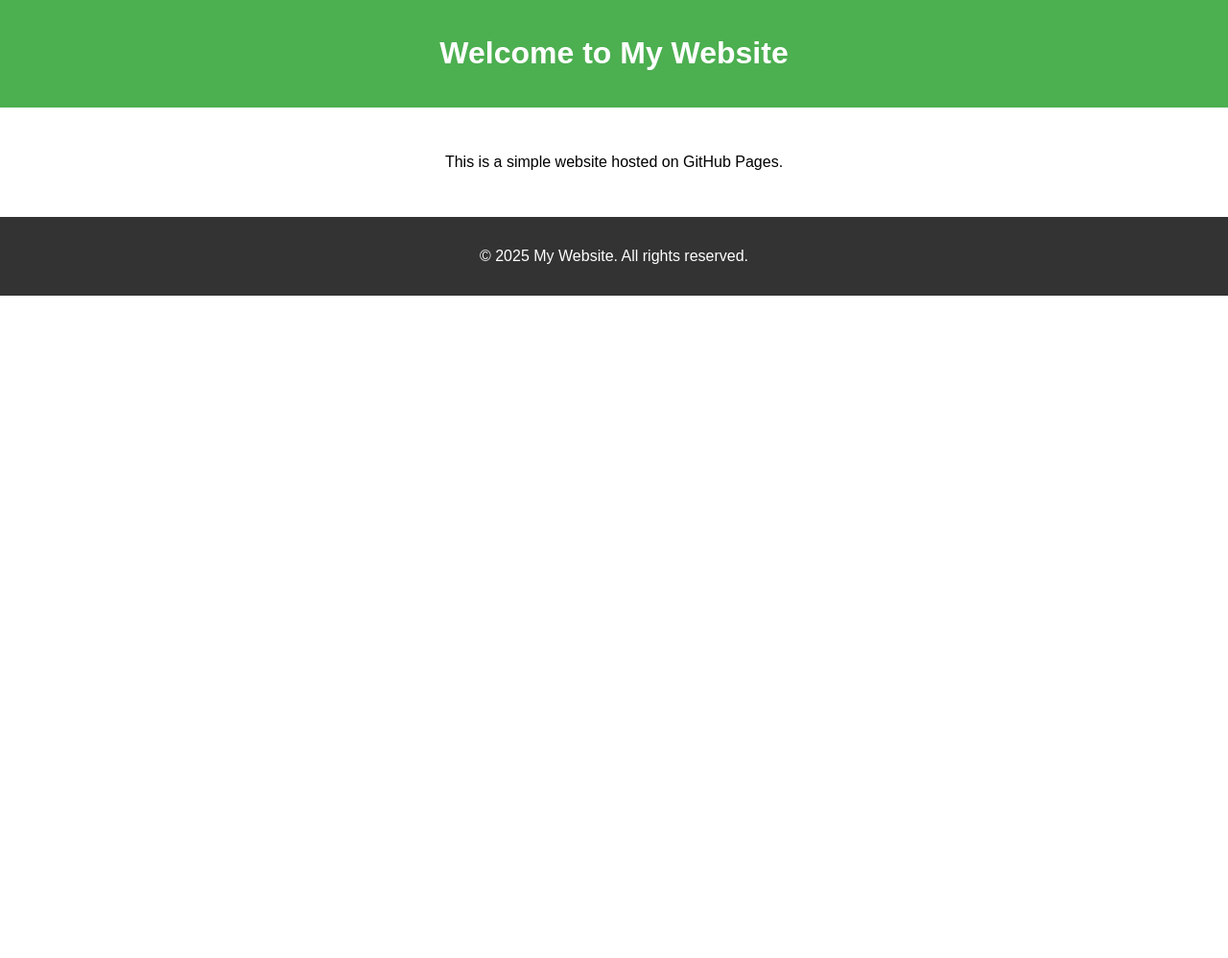
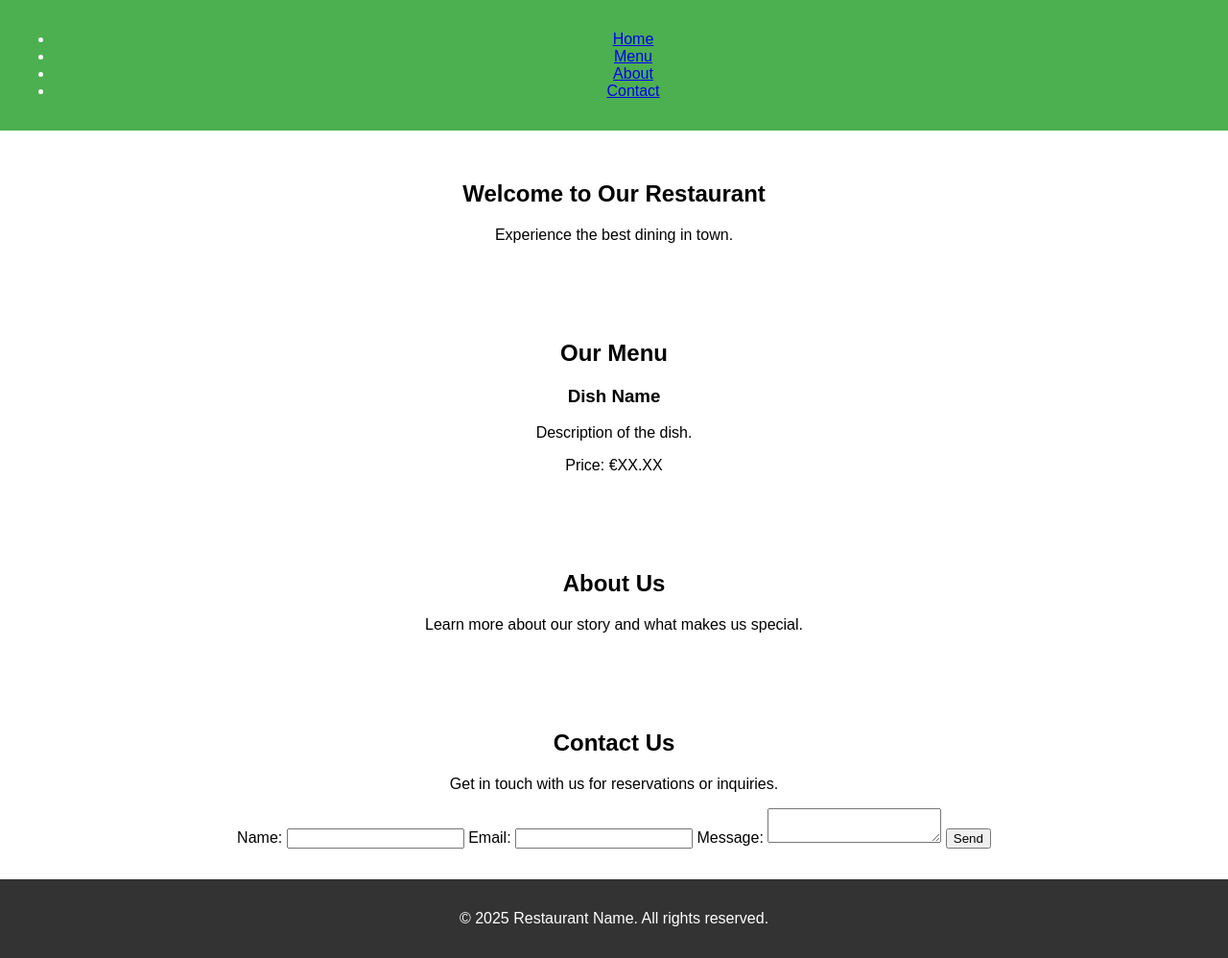
Before and after one commit to vtkuiper/my-website, a plain HTML site: page index.html in a window 1280 px wide. Shown: the whole page at 96% size. Before the commit the page ends 800 px from the top, so only its background shows below. Drawn offline with Linux system fonts and the light colour scheme.

Commit message:
Update index.html

```diff
--- a/index.html
+++ b/index.html
@@ -3,18 +3,52 @@
 <head>
     <meta charset="UTF-8">
     <meta name="viewport" content="width=device-width, initial-scale=1.0">
-    <title>My Website</title>
+    <title>Restaurant Website</title>
     <link rel="stylesheet" href="styles.css">
 </head>
 <body>
     <header>
-        <h1>Welcome to My Website</h1>
+        <nav>
+            <ul>
+                <li><a href="#home">Home</a></li>
+                <li><a href="#menu">Menu</a></li>
+                <li><a href="#about">About</a></li>
+                <li><a href="#contact">Contact</a></li>
+            </ul>
+        </nav>
     </header>
-    <section>
-        <p>This is a simple website hosted on GitHub Pages.</p>
+    <section id="home">
+        <h1>Welcome to Our Restaurant</h1>
+        <p>Experience the best dining in town.</p>
+    </section>
+    <section id="menu">
+        <h2>Our Menu</h2>
+        <div class="menu-item">
+            <h3>Dish Name</h3>
+            <p>Description of the dish.</p>
+            <p>Price: €XX.XX</p>
+        </div>
+        <!-- Add more menu items as needed -->
+    </section>
+    <section id="about">
+        <h2>About Us</h2>
+        <p>Learn more about our story and what makes us special.</p>
+    </section>
+    <section id="contact">
+        <h2>Contact Us</h2>
+        <p>Get in touch with us for reservations or inquiries.</p>
+        <form>
+            <label for="name">Name:</label>
+            <input type="text" id="name" name="name" required>
+            <label for="email">Email:</label>
+            <input type="email" id="email" name="email" required>
+            <label for="message">Message:</label>
+            <textarea id="message" name="message" required></textarea>
+            <button type="submit">Send</button>
+        </form>
     </section>
     <footer>
-        <p>&copy; 2025 My Website. All rights reserved.</p>
+        <p>&copy; 2025 Restaurant Name. All rights reserved.</p>
     </footer>
 </body>
 </html>
```
